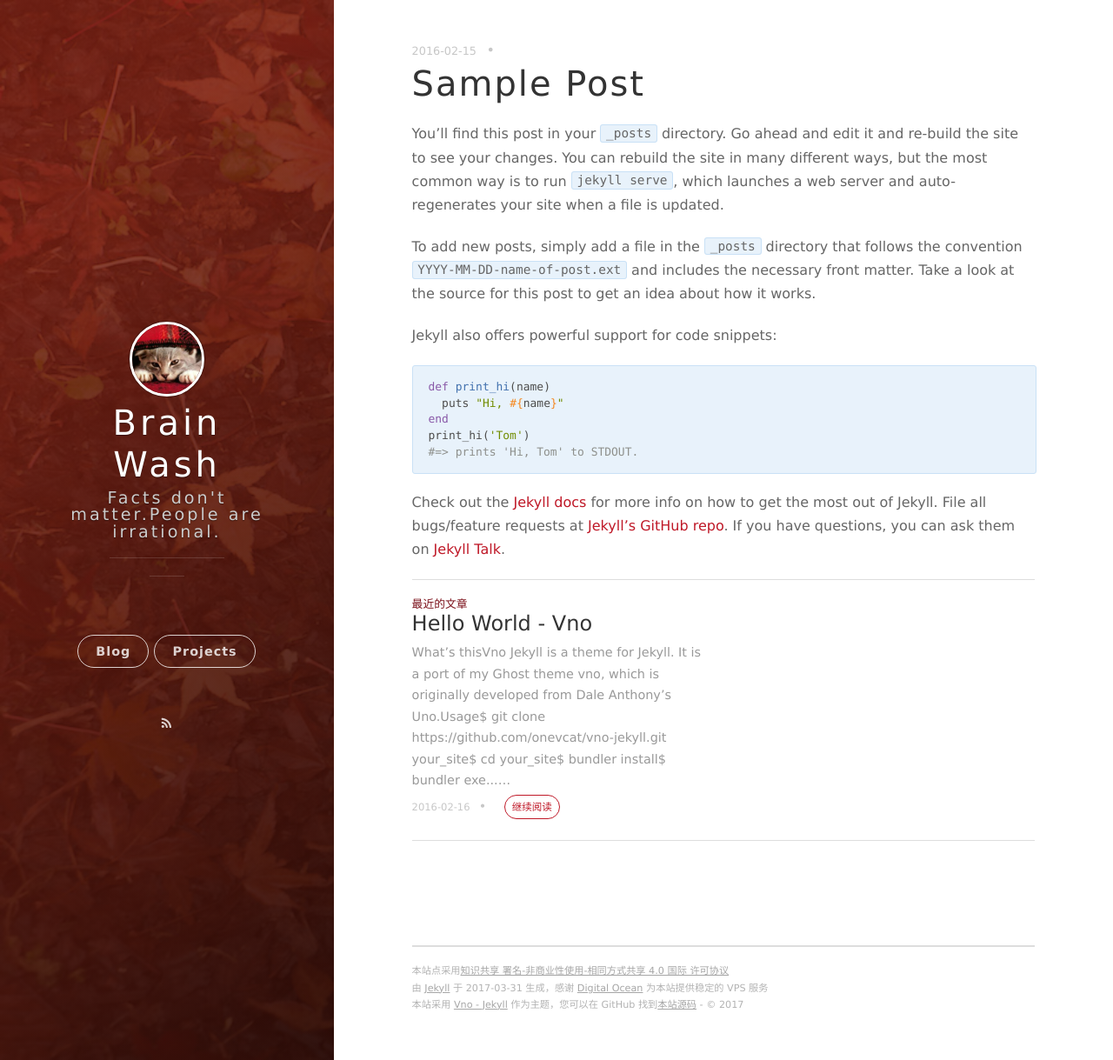
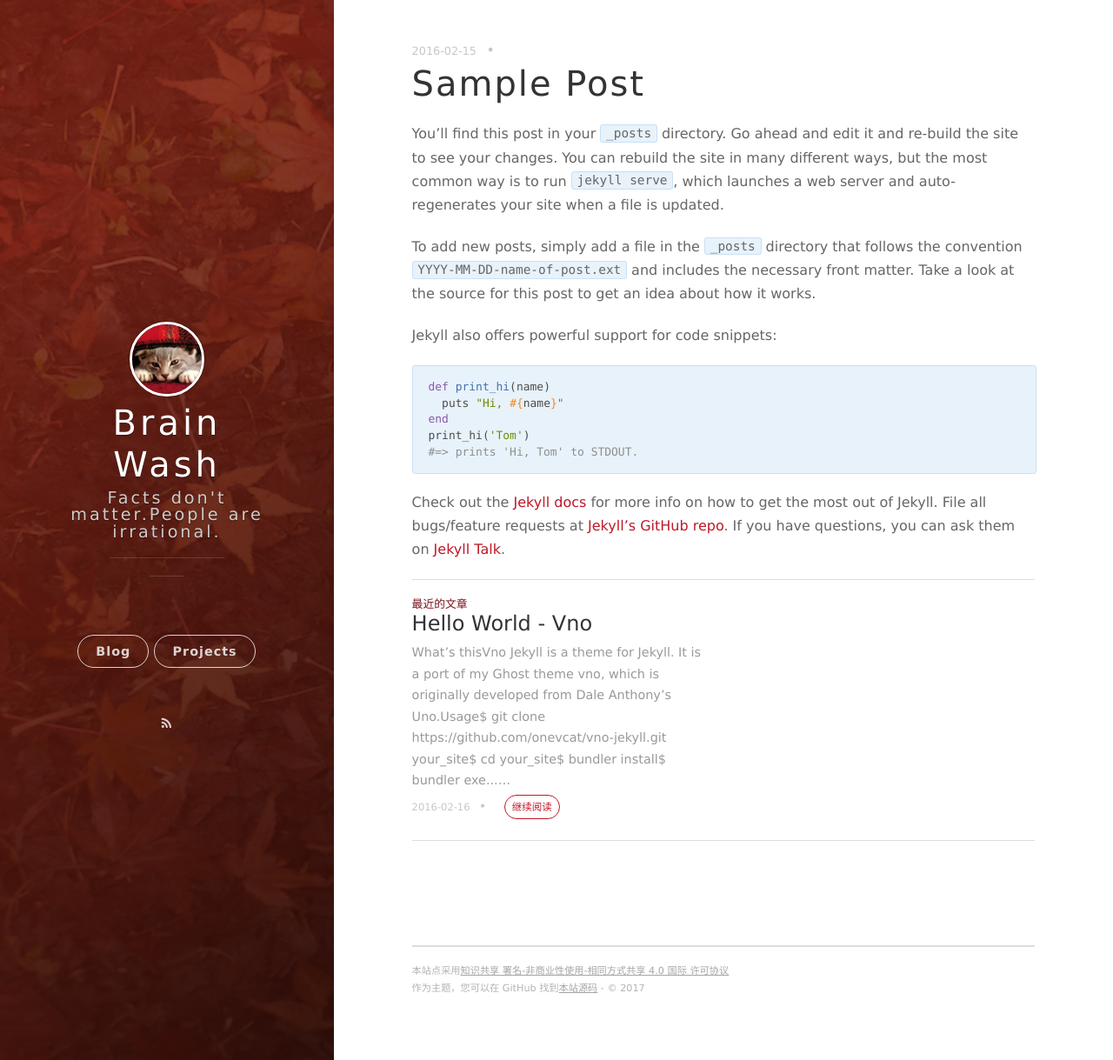
Before and after one commit to iwomen/iwomen.github.io, a Jekyll site: the page built from _posts/2016-02-15-sample-post.markdown, in a window 1280 px wide and 1219 px high. Shown: the whole window at 87% size. Built offline with Jekyll 4.4.1, drawn with Linux system fonts in a browser that asks for light colours; nearby versions of some CDN libraries; comment, search, counter and statistics services are not loaded.

Commit message:
Update footer.html

```diff
--- a/_includes/footer.html
+++ b/_includes/footer.html
@@ -1,7 +1,6 @@
 <section class="footer">
     <footer>
     	<span class="footer__copyright">本站点采用<a href="http://creativecommons.org/licenses/by-nc-sa/4.0/">知识共享 署名-非商业性使用-相同方式共享 4.0 国际 许可协议</a></span>
-        <span class="footer__copyright">由 <a href="https://jekyllrb.com">Jekyll</a> 于 {{ site.time | date: "%F" }} 生成，感谢 <a href="https://www.digitalocean.com/?refcode=30ed2d146762">Digital Ocean</a> 为本站提供稳定的 VPS 服务</span>
-        <span class="footer__copyright">本站{% if site.creator %}由 {{site.creator}} 创建，{% endif %}采用 <a href="https://github.com/onevcat/vno-jekyll">Vno - Jekyll</a> 作为主题，您可以在 GitHub 找到<a href="https://github.com/onevcat/OneV-s-Den">本站源码</a> - &copy; {{site.time | date: "%Y"}}</span>
+        <span class="footer__copyright">作为主题，您可以在 GitHub 找到<a href="https://github.com/onevcat/OneV-s-Den">本站源码</a> - &copy; {{site.time | date: "%Y"}}</span>
     </footer>
 </section>
```
